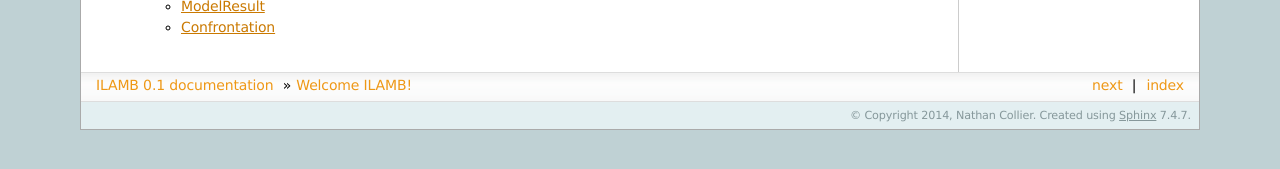
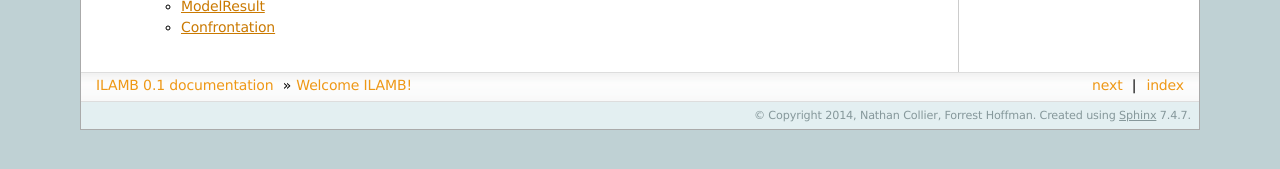
Before and after one commit to rubisco-sfa/ILAMB, a Sphinx documentation site: the page built from doc/index.rst, in a window 1280 px wide. Shown: the part 473-642 px from the top of the page. Built offline with Sphinx 7.4.7, drawn with Linux system fonts in a browser that asks for light colours.

Commit message:
added Forrest to list of accomplices

```diff
--- a/doc/conf.py
+++ b/doc/conf.py
@@ -50,7 +50,7 @@
 
 # General information about the project.
 project = u'ILAMB'
-copyright = u'2014, Nathan Collier'
+copyright = u'2014, Nathan Collier, Forrest Hoffman'
 
 # The version info for the project you're documenting, acts as replacement for
 # |version| and |release|, also used in various other places throughout the
@@ -222,7 +222,7 @@
 #  author, documentclass [howto, manual, or own class]).
 latex_documents = [
   ('index', 'ILAMB.tex', u'ILAMB Documentation',
-   u'Nathan Collier', 'manual'),
+   u'Nathan Collier, Forrest Hoffman', 'manual'),
 ]
 
 # The name of an image file (relative to this directory) to place at the top of
@@ -252,7 +252,7 @@
 # (source start file, name, description, authors, manual section).
 man_pages = [
     ('index', 'testpkg', u'ILAMB Documentation',
-     [u'Nathan Collier'], 1)
+     [u'Nathan Collier, Forrest Hoffman'], 1)
 ]
 
 # If true, show URL addresses after external links.
@@ -266,7 +266,7 @@
 #  dir menu entry, description, category)
 texinfo_documents = [
   ('index', 'ILAMB', u'ILAMB Documentation',
-   u'Nathan Collier', 'ILAMB', 'One line description of project.',
+   u'Nathan Collier, Forrest Hoffman', 'ILAMB', 'One line description of project.',
    'Miscellaneous'),
 ]
 
@@ -287,9 +287,9 @@
 
 # Bibliographic Dublin Core info.
 epub_title = u'ILAMB'
-epub_author = u'Nathan Collier'
-epub_publisher = u'Nathan Collier'
-epub_copyright = u'2014, Nathan Collier'
+epub_author = u'Nathan Collier, Forrest Hoffman'
+epub_publisher = u'Nathan Collier, Forrest Hoffman'
+epub_copyright = u'2014, Nathan Collier, Forrest Hoffman'
 
 # The basename for the epub file. It defaults to the project name.
 #epub_basename = u'ILAMB'
```
